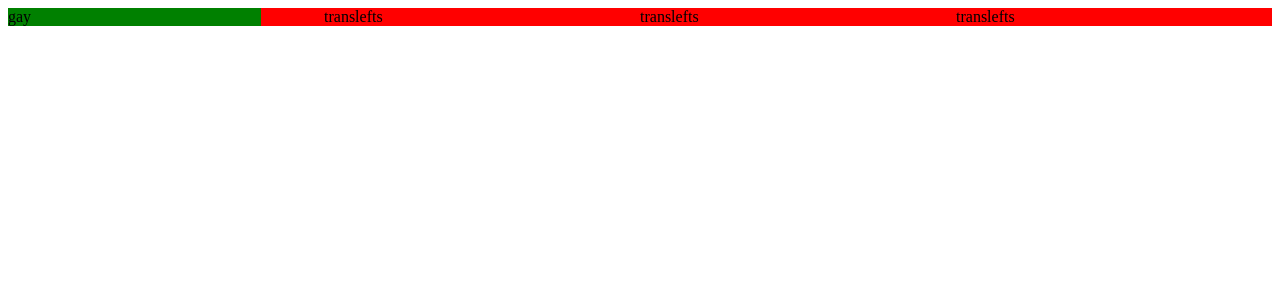
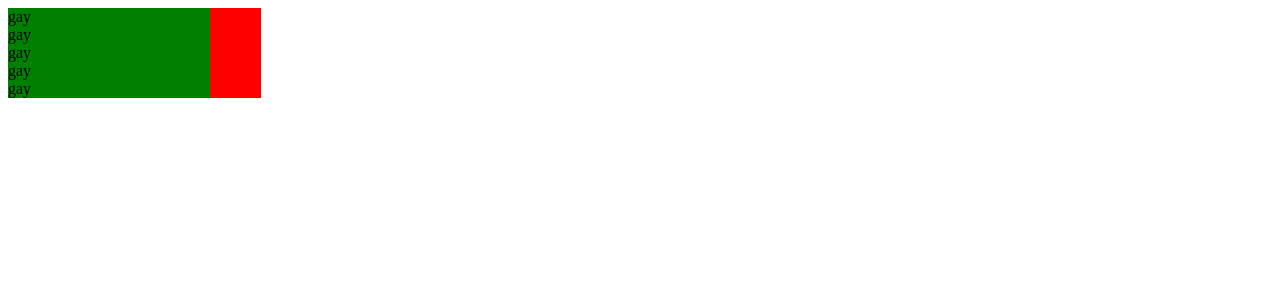
Before and after one commit to altered-beast/drying-rack, a Flask app: page / in a window 1280 px wide. Shown: the top 300 px of the page. Run offline with Flask 2, Linux system fonts and the light colour scheme.

Commit message:
complete refactor of code removed some dynamicism and fixed tuple artifacts

```diff
--- a/main.py
+++ b/main.py
@@ -8,5 +8,3 @@ app = Flask(__name__)
 def base():
 
     return render_template("main.html.j2",)
-
-    url_for('static', filename='main.css')
--- a/static/main.css
+++ b/static/main.css
@@ -1,6 +1,6 @@
 
 
-.collum {
+.Column {
   float: left;
  }
  .component {
--- a/templates/main.html.j2
+++ b/templates/main.html.j2
@@ -3,27 +3,23 @@
 <head>
     <title>drying rack</title>
 
-    <link rel="stylesheet" href="static/main.css">
+    <link rel="stylesheet" href="static/main.css" src = "{{- url_for('static', filename = 'main.css') -}}">
 
 </head>
 
 
-    {% macro Collum(size ='25%',contents ='translefts' , class = 'collum') %}
-    <div style="width:{{size}}; background-color:red;  height:70%; "class={{class}}> {{ contents }} </div>
-    {%- endmacro -%}
 
-    {% macro StatBox() %}
-    <div style="width : 80%; height 20%; background-color : green;"> gay </div>
+
+    {%- macro StatBox() -%}
+    <div style="width : 80%; height: 20%; background-color : green;"> gay </div>
     {%- endmacro -%}
 
 <body>
   <div style="width:100%; height:100%" >
-
-      {{ Collum(class = 'collum' , contents = StatBox() ) }}
-      {{ Collum(class = 'collum') }}
-      {{ Collum(class = 'collum') }}
-      {{ Collum(class = 'collum') }}
-
+        <div style="width:20%; background-color:red;  height:70%; "class= ""> {{StatBox()}} {{StatBox()}} {{StatBox()}} {{StatBox()}} {{StatBox()}}  </div>
+        <div style="width:20%; background-color:red;  height:70%; "class= "">  </div>
+        <div style="width:20%; background-color:red;  height:70%; "class= "">  </div>
+        <div style="width:20%; background-color:red;  height:70%; "class= "">  </div>
 </div>
 </body>
 </html>
```
